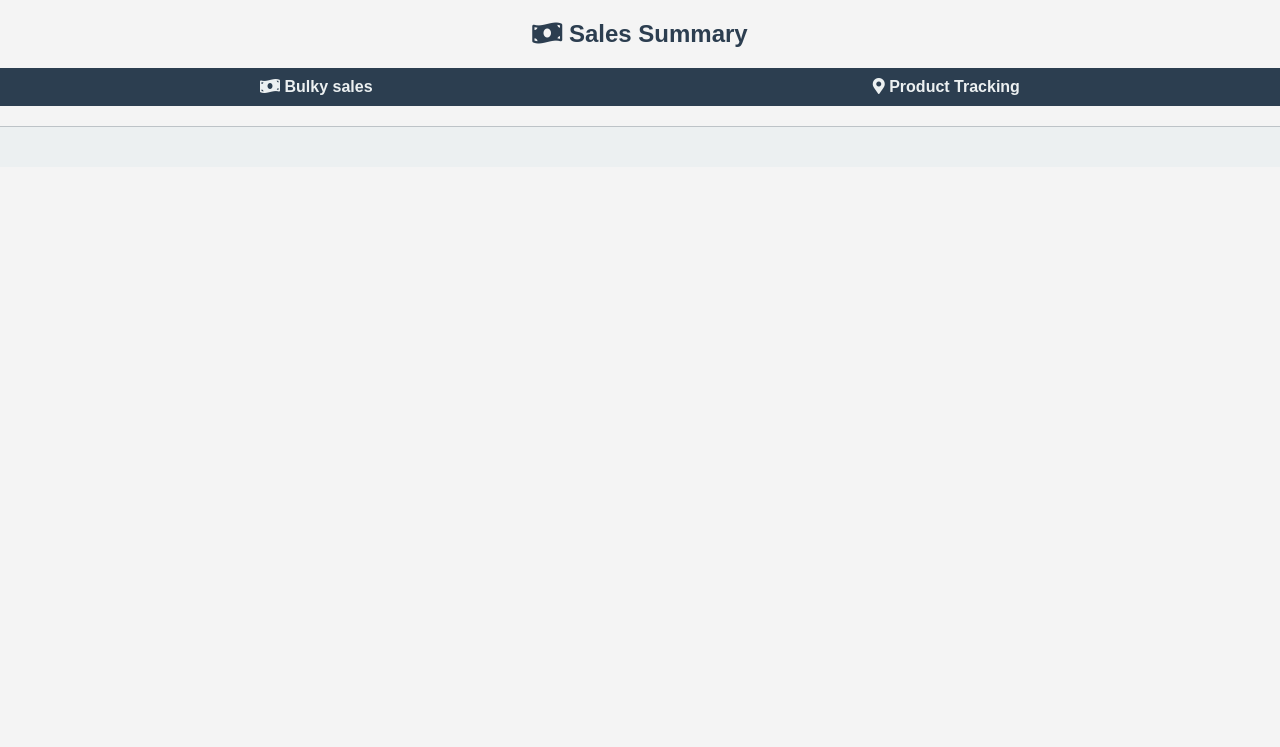
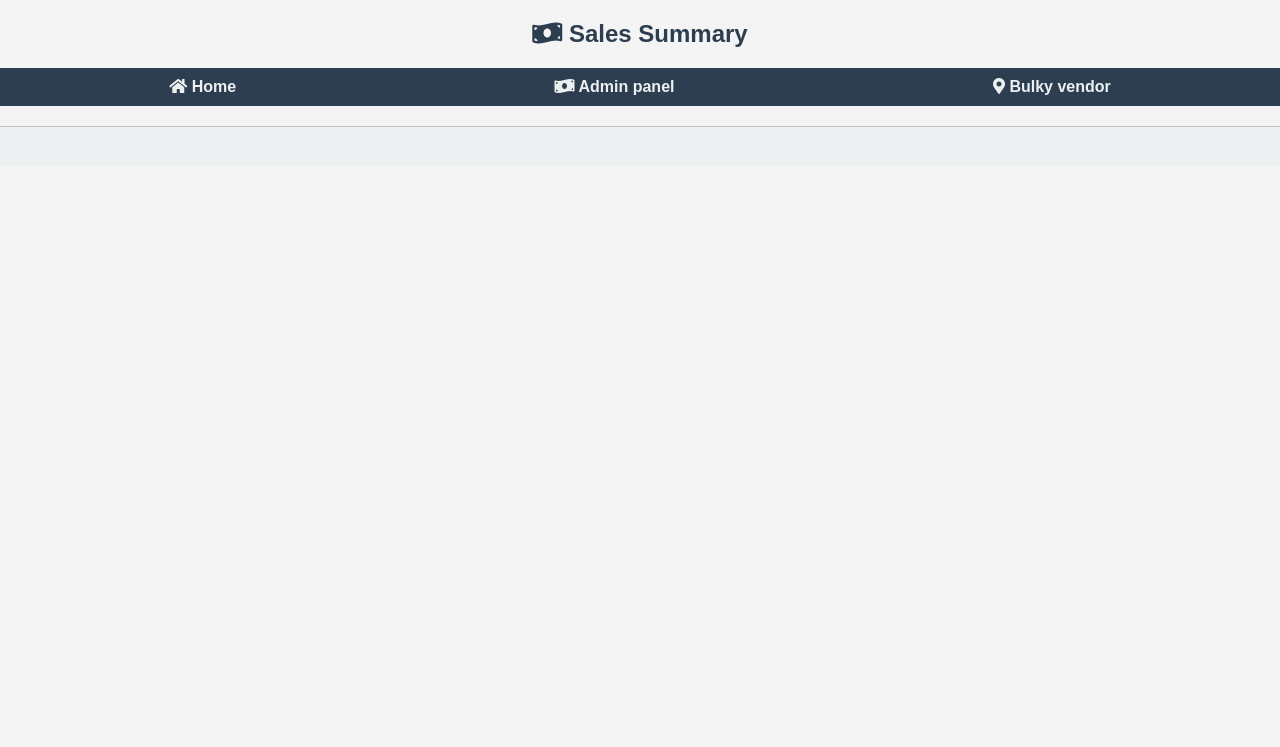
Before and after one commit to katsomar/farm-app6, a website: page bulkysales.html in a window 1280 px wide. Shown: the top 747 px of the page. Drawn offline with nearby package versions, Linux system fonts and the light colour scheme.

```diff
--- a/bulkysales.html
+++ b/bulkysales.html
@@ -121,12 +121,14 @@
     <span class="menu-icon" onclick="openMenu()"><i class="fas fa-bars"></i></span>
     <nav>
         <ul>
-            <li><a href="bulkyadmin.html"><i class="fas fa-money-bill-wave"></i> Bulky sales</a></li>
-            <li><a href="bulkyvendor.html"><i class="fas fa-map-marker-alt"></i> Product Tracking</a></li>
+            <li><a class="nav-button" href="index.html"><i class="fas fa-home"></i> Home</a></li>
+            <li><a href="bulkyadmin.html"><i class="fas fa-money-bill-wave"></i> Admin panel</a></li>
+            <li><a href="bulkyvendor.html"><i class="fas fa-map-marker-alt"></i> Bulky vendor</a></li>
         </ul>
     </nav>
     <div id="sideMenu" class="side-menu">
         <a href="javascript:void(0)" class="close-btn" onclick="closeMenu()">&times;</a>
+        <li><a class="nav-button" href="index.html"><i class="fas fa-home"></i> Home</a></li>
         <li><a href="bulkyadmin.html"><i class="fas fa-money-bill-wave"></i> Bulky hand panel</a></li>
         <li><a href="bulkyvendor.html"><i class="fas fa-map-marker-alt"></i> Bulky Vendor</a></li>
     </div>
@@ -418,6 +420,17 @@
                     const content = document.getElementById(`content-${formattedDate}`);
                     content.style.display = content.style.display === 'none' ? 'block' : 'none';
                 };
+
+                // Add red flagging effect if there are debtors
+                /*
+                if (dailySalesB.some(saleB => saleB.amountPaid < saleB.totalCost)) {
+                    dropdownButton.style.backgroundColor = 'red';
+                    dropdownButton.style.color = 'white';
+                }
+                */
+                if (dailySalesB.some(saleB => saleB.amountPaid < saleB.totalCost)) {
+                        dropdownButton.classList.add('warning-button');
+                }
 
                 const deleteButton = document.createElement('button');
                 deleteButton.textContent = 'Delete';
```
